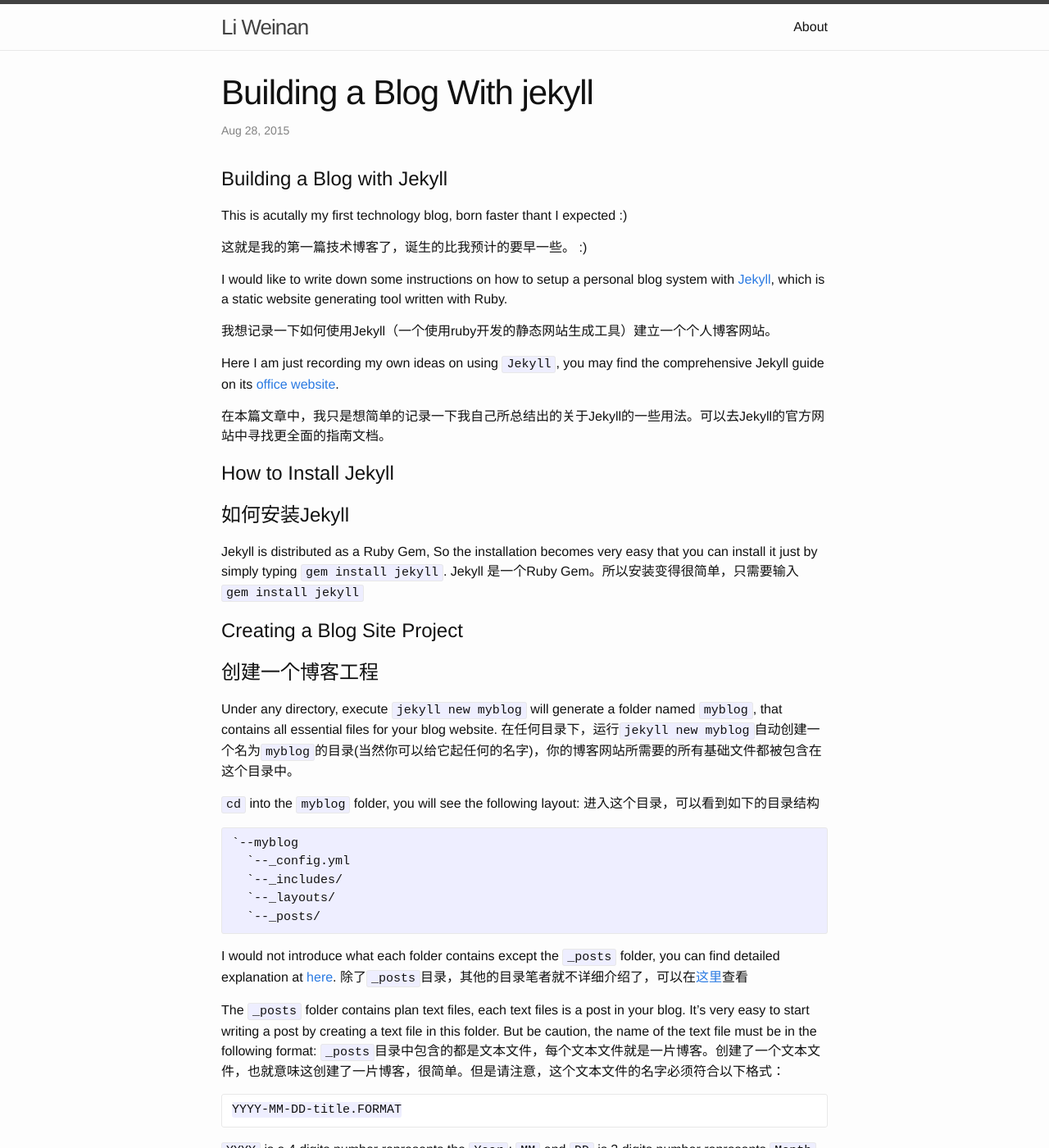
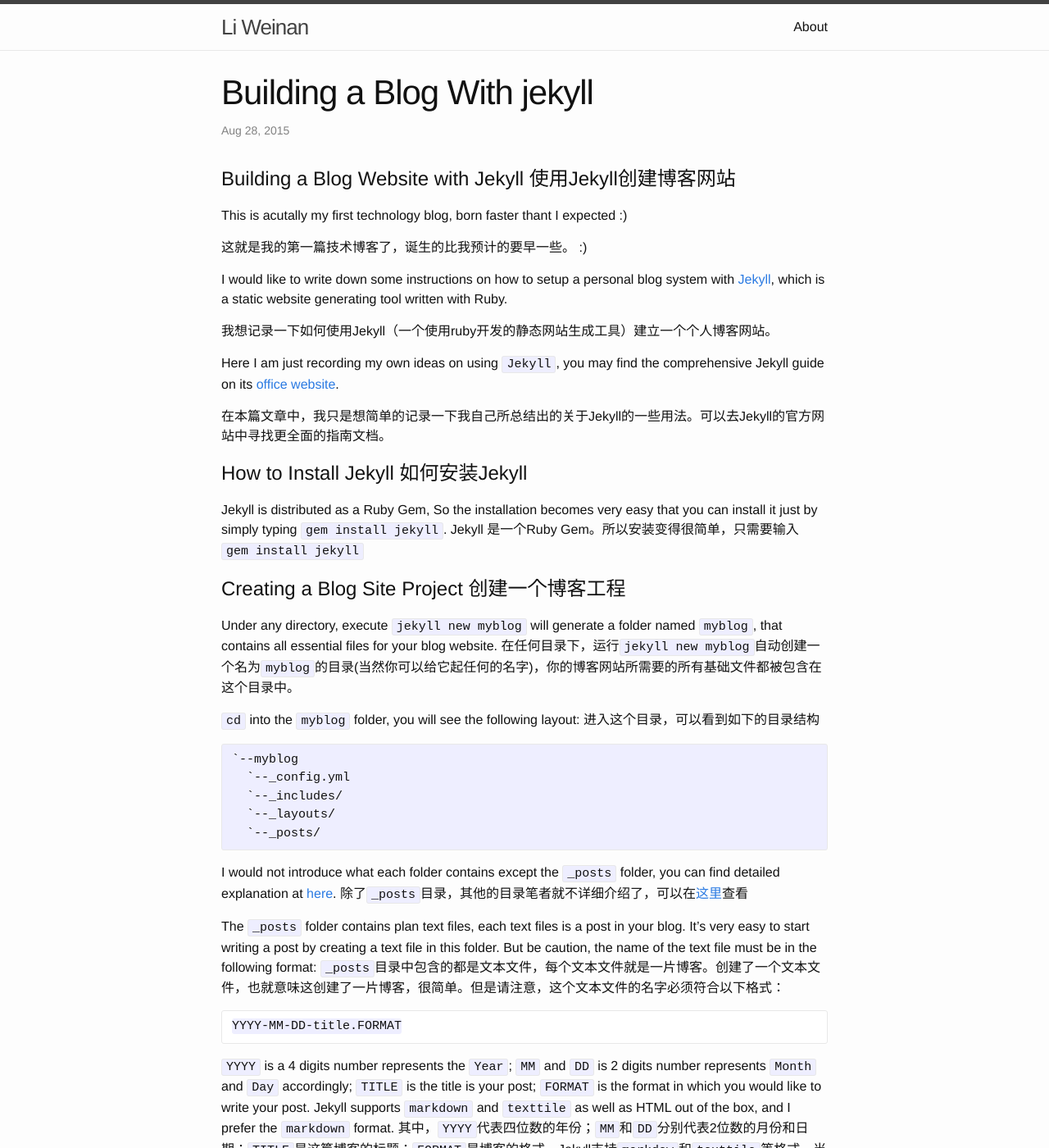
Before and after one commit to liweinan0423/liweinan0423.github.io, a Jekyll site: the page built from _posts/2015-08-28-build-a-blog-with-jekyll.md, in a window 1280 px wide and 1400 px high. Shown: the whole window at 82% size. Built offline with Jekyll 4.4.1, drawn with Linux system fonts in a browser that asks for light colours; some of the changed text lies outside the part shown.

Commit message:
Update 2015-08-28-build-a-blog-with-jekyll.md

```diff
--- a/_posts/2015-08-28-build-a-blog-with-jekyll.md
+++ b/_posts/2015-08-28-build-a-blog-with-jekyll.md
@@ -4,7 +4,7 @@ title: 'Building a Blog With jekyll'
 date: '2015-08-28 16:24'
 ---
 
-# Building a Blog with Jekyll
+# Building a Blog Website with Jekyll 使用Jekyll创建博客网站
 
 This is acutally my first technology blog, born faster thant I expected :)
 
@@ -19,14 +19,12 @@ Here I am just recording my own ideas on using `Jekyll`, you may find the compre
 在本篇文章中，我只是想简单的记录一下我自己所总结出的关于Jekyll的一些用法。可以去Jekyll的官方网站中寻找更全面的指南文档。
 
 
-# How to Install Jekyll
-# 如何安装Jekyll
+# How to Install Jekyll 如何安装Jekyll
 
 Jekyll is distributed as a Ruby Gem, So the installation becomes very easy that you can install it just by simply typing `gem install jekyll`.
 Jekyll 是一个Ruby Gem。所以安装变得很简单，只需要输入 `gem install jekyll`
 
-# Creating a Blog Site Project
-# 创建一个博客工程
+# Creating a Blog Site Project 创建一个博客工程
 
 Under any directory, execute `jekyll new myblog` will generate a folder named `myblog`, that contains all essential files for your blog website.
 在任何目录下，运行`jekyll new myblog`自动创建一个名为`myblog`的目录(当然你可以给它起任何的名字)，你的博客网站所需要的所有基础文件都被包含在这个目录中。
@@ -51,6 +49,8 @@ The `_posts` folder contains plan text files, each text files is a post in your
 `YYYY` is a 4 digits number represents the `Year`; `MM` and `DD` is 2 digits number represents `Month` and `Day` accordingly; `TITLE` is the title is your post; `FORMAT` is the format in which you would like to write your post. Jekyll supports `markdown` and `texttile` as well as HTML out of the box, and I prefer the `markdown` format.
 其中，`YYYY`代表四位数的年份；`MM`和`DD`分别代表2位数的月份和日期；`TITLE`是这篇博客的标题；`FORMAT`是博客的格式。Jekyll支持`markdow`和`texttile`等格式，当然HTML也是支持的。作为一个程序员，我个人偏向于使用markdown格式
 
+# Get Your Blog Website Up and Running 启动博客网站
+
 After you finish your fist post file, `cd` to the root folder of your blog project and type
 当你完成了第一篇博客的编辑之后，进入到工程的根目录，然后输入
 
```
